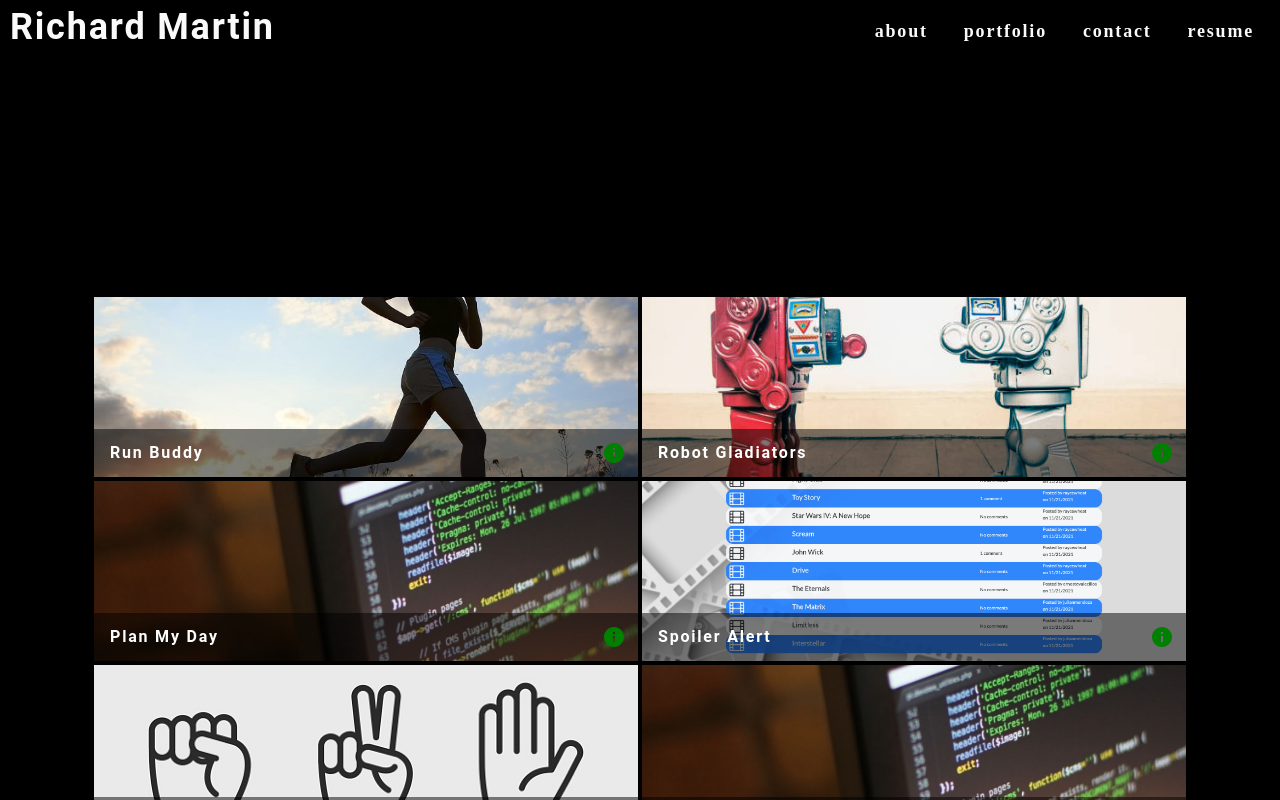
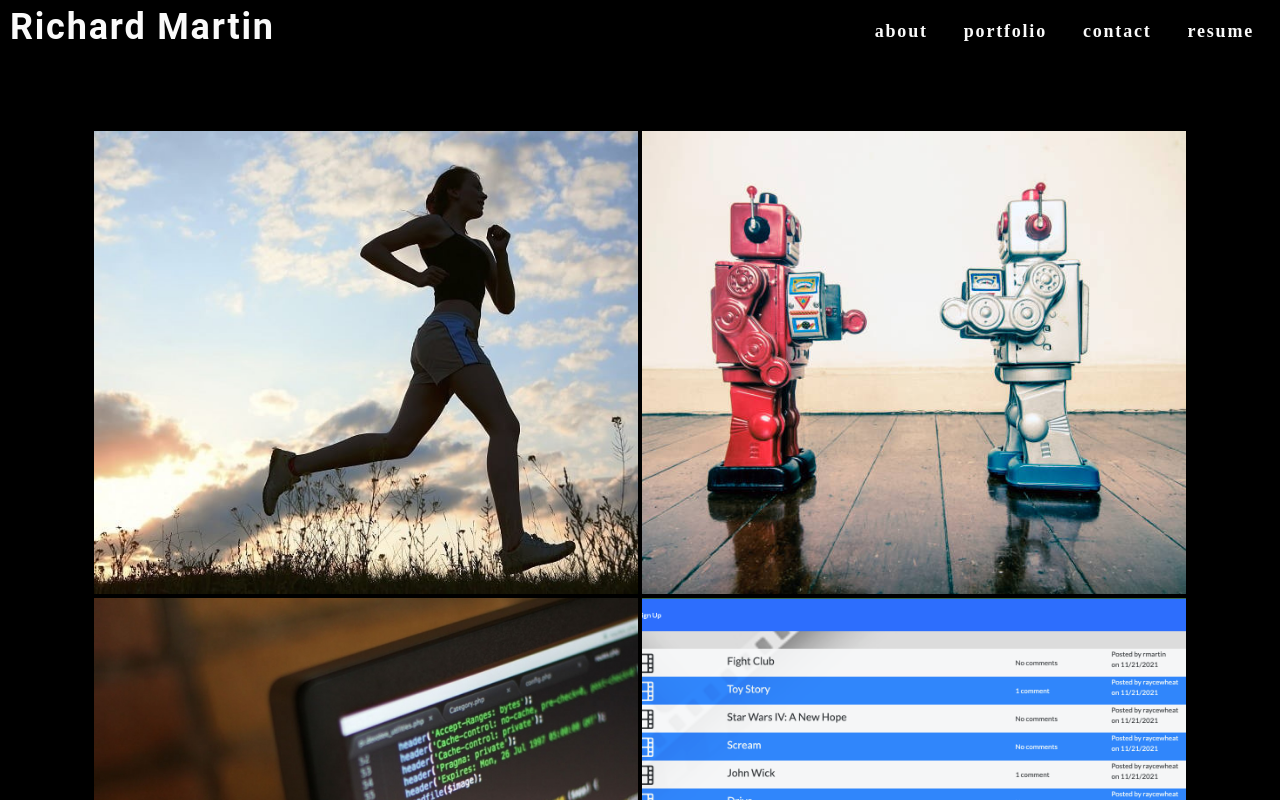
Before and after one commit to rmartin1985/Richard-Martin-portfolio, a React (Create React App) app: page /portfolio in a window 1280 px wide. Shown: the top 800 px of the page. Built offline with nearby package versions, Linux system fonts and the light colour scheme.

Commit message:
added hover effect to projects

```diff
--- a/package.json
+++ b/package.json
@@ -3,8 +3,12 @@
   "version": "0.1.0",
   "private": true,
   "dependencies": {
+    "@emotion/react": "^11.7.1",
+    "@emotion/styled": "^11.6.0",
     "@material-ui/core": "^4.11.4",
     "@material-ui/icons": "^4.11.2",
+    "@mui/icons-material": "^5.2.5",
+    "@mui/material": "^5.2.7",
     "@testing-library/jest-dom": "^5.14.1",
     "@testing-library/react": "^11.2.7",
     "@testing-library/user-event": "^12.8.3",
--- a/src/components/Project/index.js
+++ b/src/components/Project/index.js
@@ -1,15 +1,14 @@
 import React from "react";
+import { makeStyles } from "@material-ui/core";
+import { GitHub } from "@material-ui/icons";
 import {
+  ImageList,
   IconButton,
-    ImageList,
   ImageListItem,
   ImageListItemBar,
-    ListSubheader,
-    makeStyles
- } from "@material-ui/core";
+ } from "@mui/material";
 
-import { Info } from "@material-ui/icons";
-
+//  import { ThemeProvider, createTheme } from "@mui/system";
 
 
 
@@ -26,34 +25,43 @@ function Project(props) {
 
   const classes = useStyles();
 
+  // const theme = createTheme({
+  //   text: {
+  //     opacity: 0
+  //   }
+  // })
+
   return (
-    <ImageList sx={{ width: 500, height: 450 }}>
-      <ImageListItem key="Subheader" cols={2}>
-        <ListSubheader component="div">December</ListSubheader>
-      </ImageListItem>
+      <ImageList sx={{ width: 'auto', height: 'auto', "& :hover .MuiImageListItem-img": {opacity: 0.3 }, "& :hover .MuiImageListItemBar-root": {opacity: 1 }}}>
         {projects.map((project) => (
-        <ImageListItem key={project.id}>
+          <ImageListItem
+             key={project.id}>
             <img
-            src={`${project.img}?w=248&fit=crop&auto=format`}
-            srcSet={`${project.img}?w=248&fit=crop&auto=format&dpr=2 2x`}
+              sx={{ opacity: 1 }}
+              src={`${project.img}`}
+              srcSet={`${project.img}`}
               alt={project.title}
               loading="lazy"
             />
             <ImageListItemBar
+              sx={{ opacity: 0 }}
               title={project.title}
               subtitle={project.author}
               actionIcon={
-              <IconButton onClick={event => window.location.href=`${project.link}`} className={classes.clickableIcon}
+                <IconButton onClick={event => window.location.href = `${project.link}`} className={classes.clickableIcon}
                   sx={{ color: 'rgba(255, 255, 255, 0.54)' }}
                   aria-label={`info about ${project.title}`}
 
                 >
-                  <Info  />
+                  <GitHub />
                 </IconButton>
               }
             />
+
           </ImageListItem>
+
         ))}
+
       </ImageList>
   );
 }
```
Also changed, not shown: 1 other file (tests, documents, lock files or other folders). Lines whose indentation alone changed are shown as unchanged.
